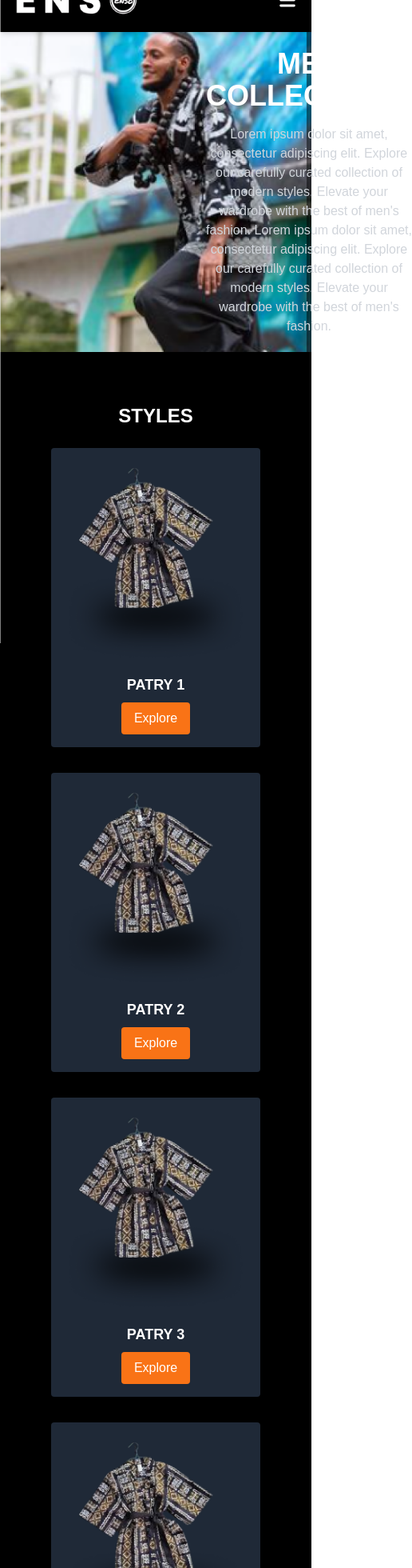
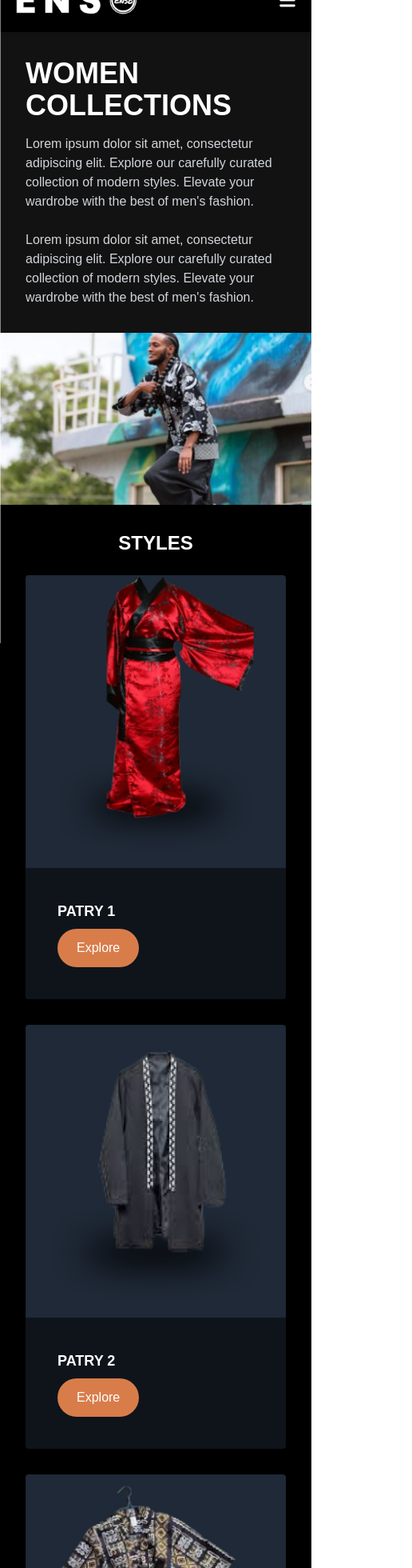
Before and after one commit to kajugadaniels/ecommerce-reactjs-frontend, a Next.js app: page /women in a window 390 px wide. Shown: the part 40-2000 px from the top of the page at 80% size, 516 px wide, since content can reach past the window. Built offline with nearby package versions, Linux system fonts and the light colour scheme.

Commit message:
Make responsive WOMEN

```diff
--- a/app/(user)/women/page.tsx
+++ b/app/(user)/women/page.tsx
@@ -1,98 +1,58 @@
-import React from 'react';
+import React from 'react'
 
 const Women = () => {
-  return <div>
-    <div className="bg-gray-900  text-white">
+  return (
+    <div className="text-white bg-[#121212]">
       {/* Hero Section */}
-      <div className="relative">
+      <div className="relative flex flex-col-reverse items-center lg:flex-row">
+        {/* Image Section */}
+        <div className="w-full lg:w-1/2">
           <img
             src="/hero/image.png"
             alt="Men's Collection"
-          className=" h-[400px] object-cover"
+            className="object-contain w-full h-full"
           />
-        <div className="absolute inset-0 ml-96 flex items-center justify-center bg-black bg-opacity-50">
-          <div className="text-center">
-            <h1 className="text-4xl font-bold mb-4">MEN COLLECTIONS</h1>
-            <p className="text-gray-300 max-w-2xl mx-auto">
+        </div>
+        {/* Text Section */}
+        <div className="w-full p-8 lg:w-1/2 bg-opacity-70 lg:p-16">
+          <h1 className="mb-4 text-4xl font-bold">WOMEN COLLECTIONS</h1>
+          <p className="text-gray-300">
             Lorem ipsum dolor sit amet, consectetur adipiscing elit. Explore our carefully curated collection of modern styles. Elevate your wardrobe with the best of men's fashion.
+            <br /><br />
             Lorem ipsum dolor sit amet, consectetur adipiscing elit. Explore our carefully curated collection of modern styles. Elevate your wardrobe with the best of men's fashion.
           </p>
         </div>
       </div>
-      </div>
 
       {/* Products Section */}
-      <div className="bg-black text-white p-16">
+      <div className="p-8 text-white bg-black sm:p-16">
         {/* Section Title */}
-  <h2 className="text-center text-2xl font-semibold mb-6">STYLES</h2>
+        <h2 className="mb-6 text-2xl font-semibold text-center">STYLES</h2>
 
         {/* Products Grid */}
-  <div className="grid grid-cols-1 sm:grid-cols-2 lg:grid-cols-2 gap-8 max-w-screen-lg mx-auto">
-    {/* Product Card 1 */}
-    <div className="bg-gray-800 p-4 rounded">
+        <div className="grid max-w-screen-lg grid-cols-1 gap-8 mx-auto sm:grid-cols-2">
+          {/* Product Card Template */}
+          {Array.from({ length: 4 }).map((_, index) => (
+            <div key={index} className="flex flex-col bg-gray-800 rounded">
+              <div className="flex-1">
                 <img
-        src="/products/product-3.png"
-        alt="Patry 1"
-        className="h-[250px] object-cover mb-4"
+                  src={`/products/product-${index + 1}.png`}
+                  alt={`Patry ${index + 1}`}
+                  className="object-contain w-[350px] h-[350px] rounded"
                 />
-      <div className="text-center">
-        <h3 className="font-bold text-lg">PATRY 1</h3>
-        <button className="mt-2 bg-orange-500 text-white px-4 py-2 rounded">
+              </div>
+              <div className="mt-4 bg-[rgba(0,0,0,0.5)] px-10 py-10">
+                <h3 className="text-lg font-bold">PATRY {index + 1}</h3>
+                <button className="px-6 py-3 mt-2 text-white transition bg-[#D87D4A] rounded-full">
                   Explore
                 </button>
               </div>
             </div>
-
-    {/* Product Card 2 */}
-    <div className="bg-gray-800 p-4 rounded">
-      <img
-        src="/products/product-3.png"
-        alt="Patry 2"
-        className="h-[250px] object-cover mb-4"
-      />
-      <div className="text-center">
-        <h3 className="font-bold text-lg">PATRY 2</h3>
-        <button className="mt-2 bg-orange-500 text-white px-4 py-2 rounded">
-          Explore
-        </button>
-      </div>
-    </div>
-
-    {/* Product Card 3 */}
-    <div className="bg-gray-800 p-4 rounded">
-      <img
-        src="/products/product-3.png"
-        alt="Patry 3"
-        className="h-[250px] object-cover mb-4"
-      />
-      <div className="text-center">
-        <h3 className="font-bold text-lg">PATRY 3</h3>
-        <button className="mt-2 bg-orange-500 text-white px-4 py-2 rounded">
-          Explore
-        </button>
-      </div>
-    </div>
-
-    {/* Product Card 4 */}
-    <div className="bg-gray-800 p-4 rounded">
-      <img
-        src="/products/product-3.png"
-        alt="Patry 4"
-        className="h-[250px] object-cover mb-4"
-      />
-      <div className="text-center">
-        <h3 className="font-bold text-lg">PATRY 4</h3>
-        <button className="mt-2 bg-orange-500 text-white px-4 py-2 rounded">
-          Explore
-        </button>
+          ))}
         </div>
       </div>
     </div>
-</div>
+  )
+}
 
-    </div>
-
-  </div>;
-};
-
-export default Women;
+export default Women
```
Lines whose indentation alone changed are shown as unchanged.
